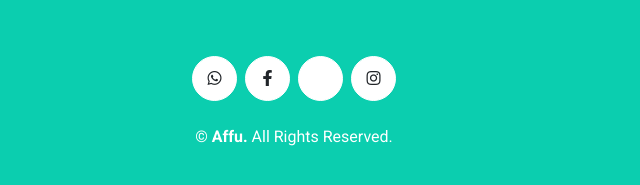
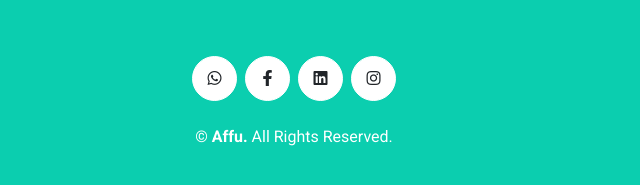
Before and after one commit to AffuIsOP/AffuPortfolio, a plain HTML site: page index.html in a window 1280 px wide. Shown: the part 4777-4962 px from the top of the page, 346-986 px from the left. Drawn offline with nearby package versions, Linux system fonts and the light colour scheme.

Commit message:
Update index.html

```diff
--- a/index.html
+++ b/index.html
@@ -405,7 +405,7 @@
                 <a class="btn btn-light btn-social mr-2" target="_blank" href="https://wa.me/+923092486110"><i class="fab fa-whatsapp"></i></a>
                 <a class="btn btn-light btn-social mr-2" target="_blank" href="https://www.facebook.com/syedafnan.ahmed.144"><i
                         class="fab fa-facebook-f"></i></a>
-                <a class="btn btn-light btn-social mr-2" target="_blank" href="www.linkedin.com/in/affuop"><i class="fa-brands fa-linkedin fa-sm"></i></a>
+                <a class="btn btn-light btn-social mr-2" target="_blank" href="www.linkedin.com/in/affuop"><i class="fab fa-linkedin"></i></a>
                 <a class="btn btn-light btn-social" target="_blank" href="https://www.instagram.com/affu.op/"><i
                         class="fab fa-instagram"></i></a>
             </div>
```
